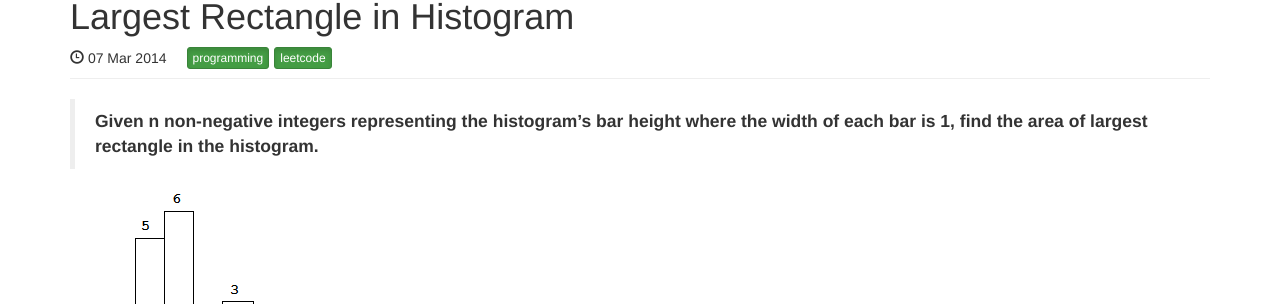
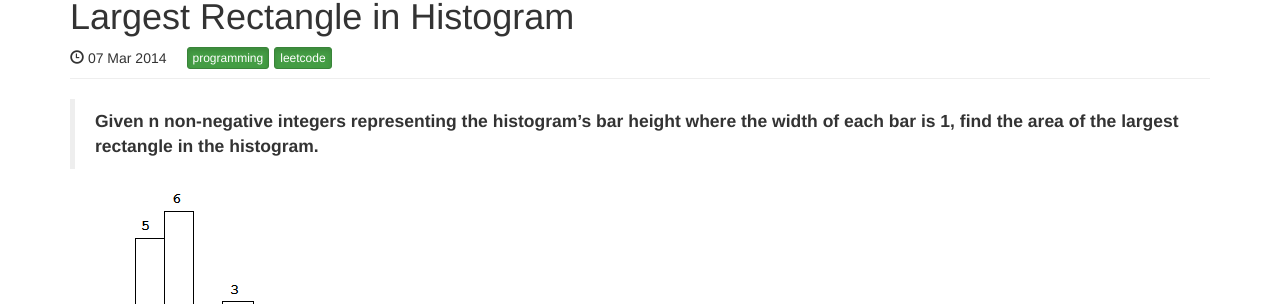
Before and after one commit to aakash01/aakash01.github.io, a Jekyll site: the page built from _posts/2014-03-07-largest-rectangle-in-histogram.md, in a window 1280 px wide. Shown: the part 157-461 px from the top of the page. Built offline with Jekyll 4.4.1, drawn with Linux system fonts in a browser that asks for light colours; nearby versions of some CDN libraries; library files that are not in the unit come from our copies.

Commit message:
minor change

```diff
--- a/_posts/2014-03-07-largest-rectangle-in-histogram.md
+++ b/_posts/2014-03-07-largest-rectangle-in-histogram.md
@@ -8,7 +8,7 @@ published: true
 ---
 
 {% include JB/setup %}
-> __Given n non-negative integers representing the histogram's bar height where the width of each bar is 1, find the area of largest rectangle in the histogram.__
+> __Given n non-negative integers representing the histogram's bar height where the width of each bar is 1, find the area of the largest rectangle in the histogram.__
 
 ![histogram]({{http://aakash01.github.io}}/assets/images/histogram.png)
 
```
